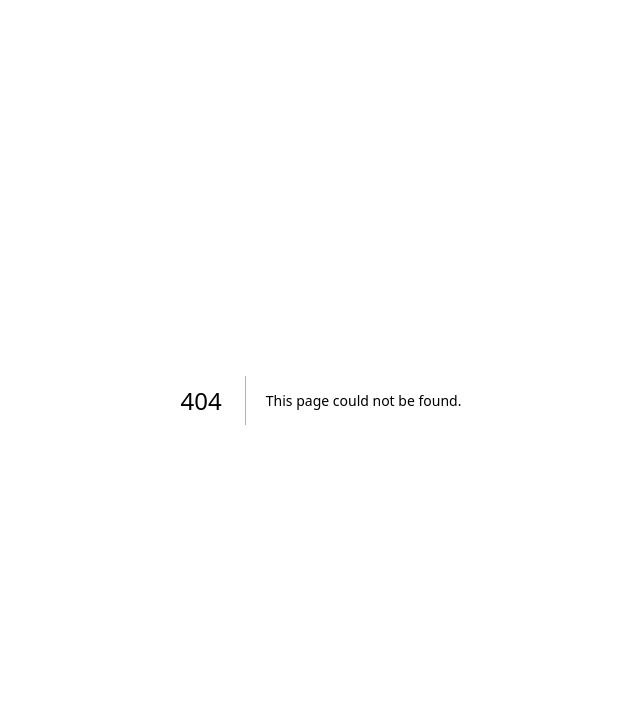
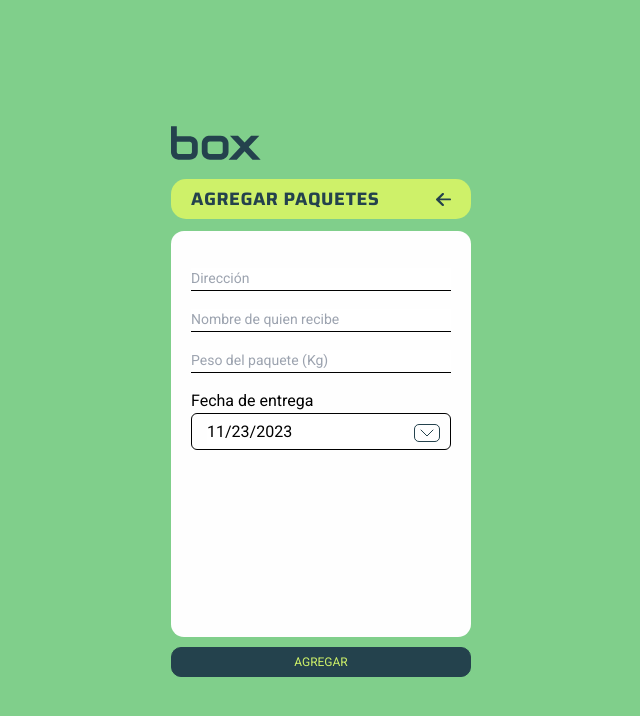
Before and after one commit to GermanCuevas/box-client, a Next.js app: page /add-packages in a window 1280 px wide. Before the commit this address had no page. Shown: the top 716 px of the page, without its empty margins (319-959 px from the left). Built offline with nearby package versions, Linux system fonts and the light colour scheme.

Commit message:
feat: add page add-packages admin

```diff
--- a/package.json
+++ b/package.json
@@ -16,6 +16,7 @@
     "clsx": "^2.0.0",
     "next": "13.5.6",
     "react": "^18",
+    "react-datepicker": "^4.23.0",
     "react-dom": "^18",
     "react-redux": "^8.1.3"
   },
@@ -24,6 +25,7 @@
     "@commitlint/config-conventional": "^18.1.0",
     "@types/node": "^20",
     "@types/react": "^18",
+    "@types/react-datepicker": "^4.19.3",
     "@types/react-dom": "^18",
     "autoprefixer": "^10",
     "commitizen": "^4.3.0",
--- /dev/null
+++ b/src/app/add-packages/page.tsx
@@ -0,0 +1,61 @@
+'use client';
+import DatePicker from 'react-datepicker';
+import 'react-datepicker/dist/react-datepicker.css';
+import { ChevronBox } from '@/commons/Icons';
+import { useState } from 'react';
+import { roboto } from '../../../public/fonts/fonts';
+import { BoxTitle } from '@/commons/Icons';
+import Input from '@/commons/Input';
+import ButtomBottom from '@/commons/ButtomBottom';
+import LemmonButton from '@/commons/LemmonButton';
+
+interface AddPackageProps {
+  // props?
+}
+
+const AddPackage: React.FC<AddPackageProps> = () => {
+  const [startDate, setStartDate] = useState<Date | null>(new Date());
+
+  return (
+    <div className="bg-lightGreen w-full flex flex-col items-center justify-center h-screen py-4 px-7">
+      <div className={`w-full max-w-[300px] ${roboto.className}`}>
+        <div>
+          <BoxTitle width="90" height="40" />
+        </div>
+        <div className="mb-3 mt-4  tracking-normal w-full">
+          <LemmonButton title="agregar paquetes" width={'w-full'} />
+        </div>
+        <div className="w-full ">
+          <div className="bg-white  pt-[35px] pr-[20px] pb-[187px] pl-[20px] rounded-[13px] ">
+            <form action="" className="flex flex-col gap-y-4">
+              <Input placeholder="Dirección" type="text" />
+              <Input placeholder="Nombre de quien recibe" type="text" />
+              <Input placeholder="Peso del paquete (Kg)" type="email" />
+              <div className="relative">
+                <span>Fecha de entrega</span>
+                <div className="border border-black rounded-md pt-[6px] pr-[11px] pb-[5px] pl-[15px] ">
+                  <DatePicker
+                    className="outline-none w-[232px] cursor-pointer"
+                    selected={startDate}
+                    onChange={(date: Date | null) => setStartDate(date)}
+                  />
+                </div>
+                <div className="absolute bottom-[8px] right-[11px] pointer-events-none">
+                  <ChevronBox />
+                </div>
+              </div>
+            </form>
+          </div>
+          <div className="bg-lightGreen flex flex-col gap-y-3 mt-[10px] relative">
+            <ButtomBottom
+              titleButtom={'AGREGAR'}
+              buttonClassName={'text-lemonGreen uppercase bg-darkGreen w-[300px] p-2'}
+            />
+          </div>
+        </div>
+      </div>
+    </div>
+  );
+};
+
+export default AddPackage;
```
